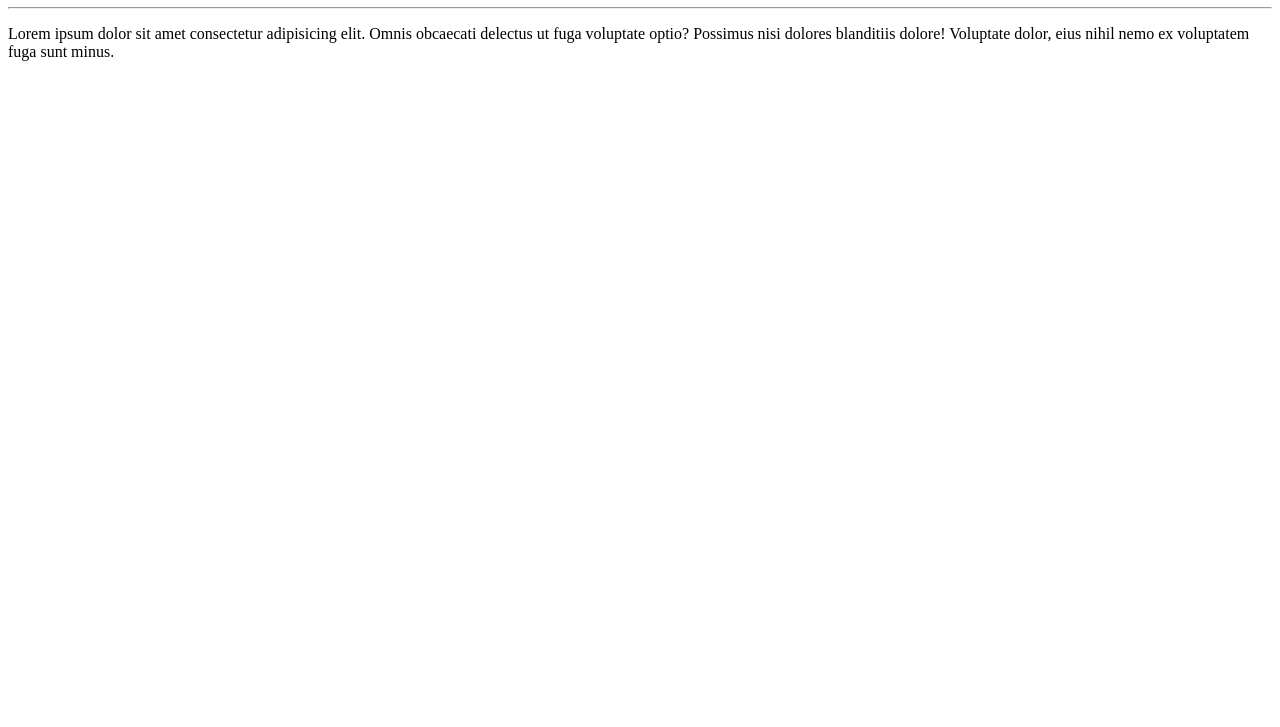
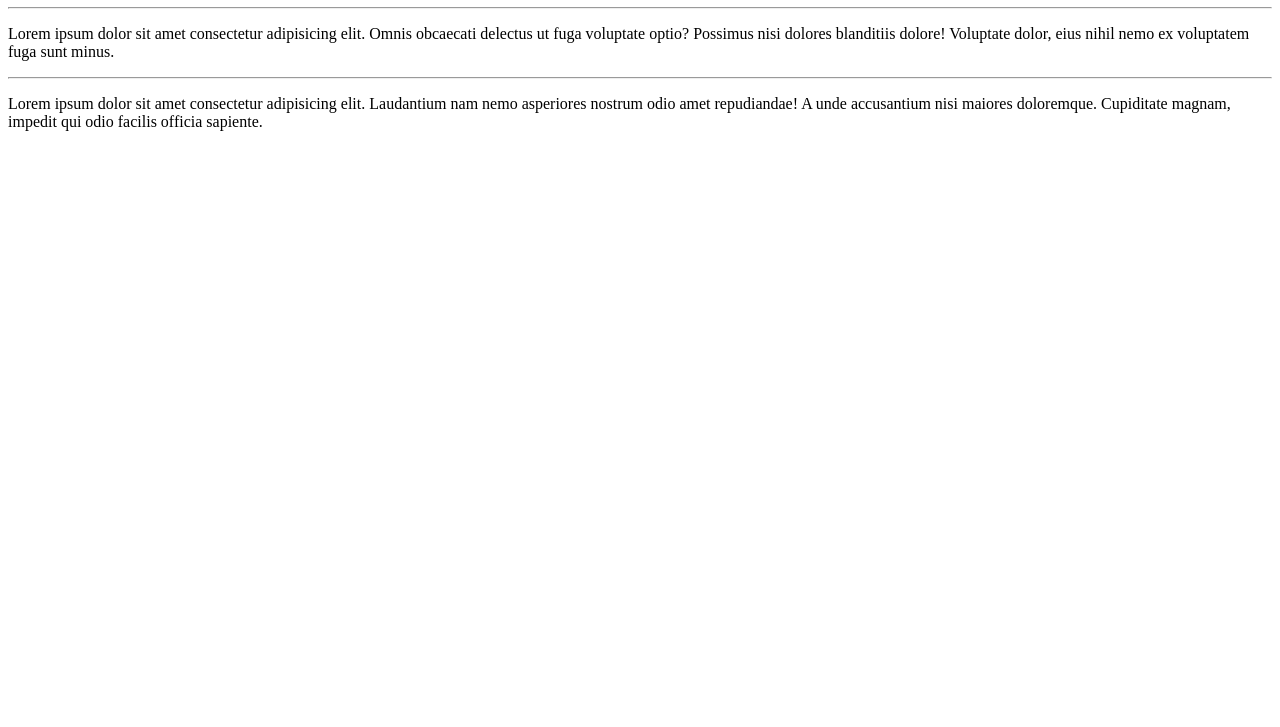
Before and after one commit to nishida98/hello-word, a plain HTML site: page site-test/index.html in a window 1280 px wide. Shown: the part 73-800 px from the top of the page. Drawn offline with Linux system fonts and the light colour scheme.

Commit message:
Testing push

```diff
--- a/site-test/index.html
+++ b/site-test/index.html
@@ -9,5 +9,7 @@
     <h1>Hello World!</h1>
     <hr>
     <p>Lorem ipsum dolor sit amet consectetur adipisicing elit. Omnis obcaecati delectus ut fuga voluptate optio? Possimus nisi dolores blanditiis dolore! Voluptate dolor, eius nihil nemo ex voluptatem fuga sunt minus.</p>
+    <hr>
+    <p>Lorem ipsum dolor sit amet consectetur adipisicing elit. Laudantium nam nemo asperiores nostrum odio amet repudiandae! A unde accusantium nisi maiores doloremque. Cupiditate magnam, impedit qui odio facilis officia sapiente.</p>
 </body>
 </html>
```
